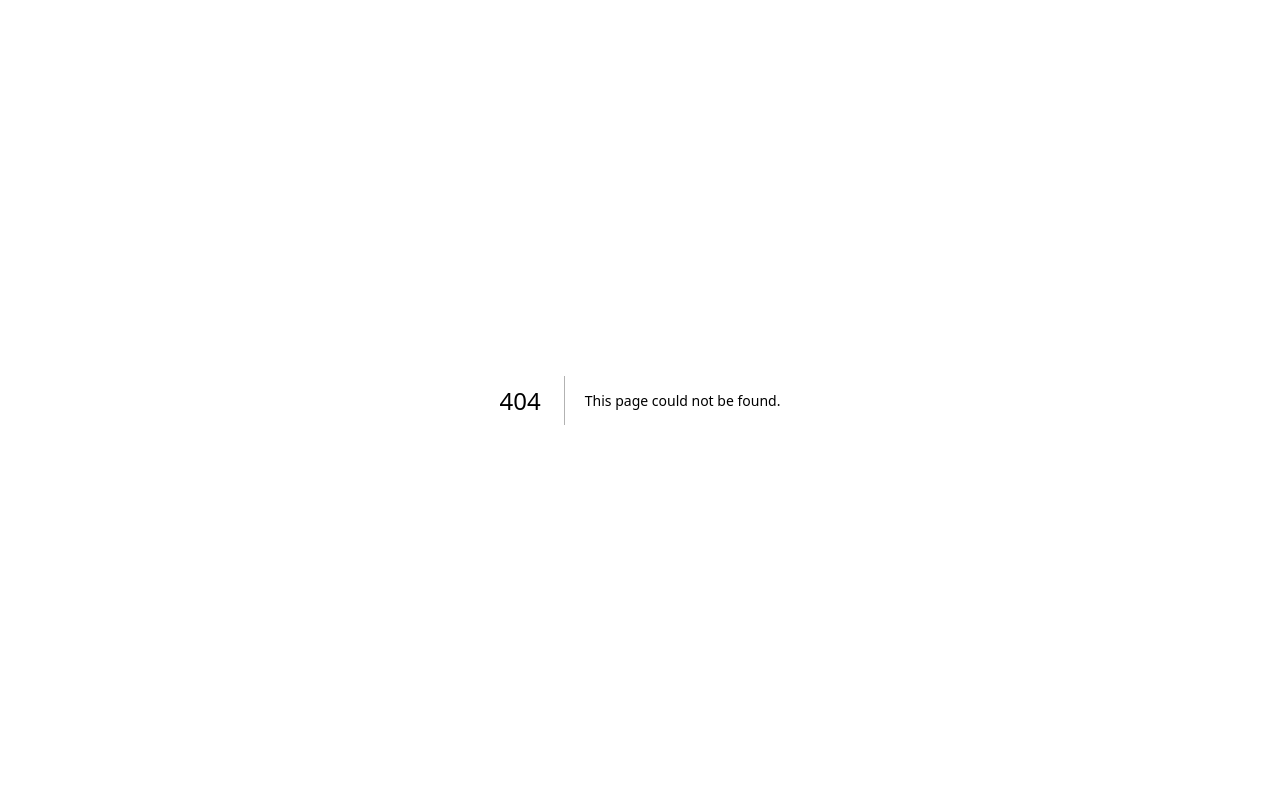
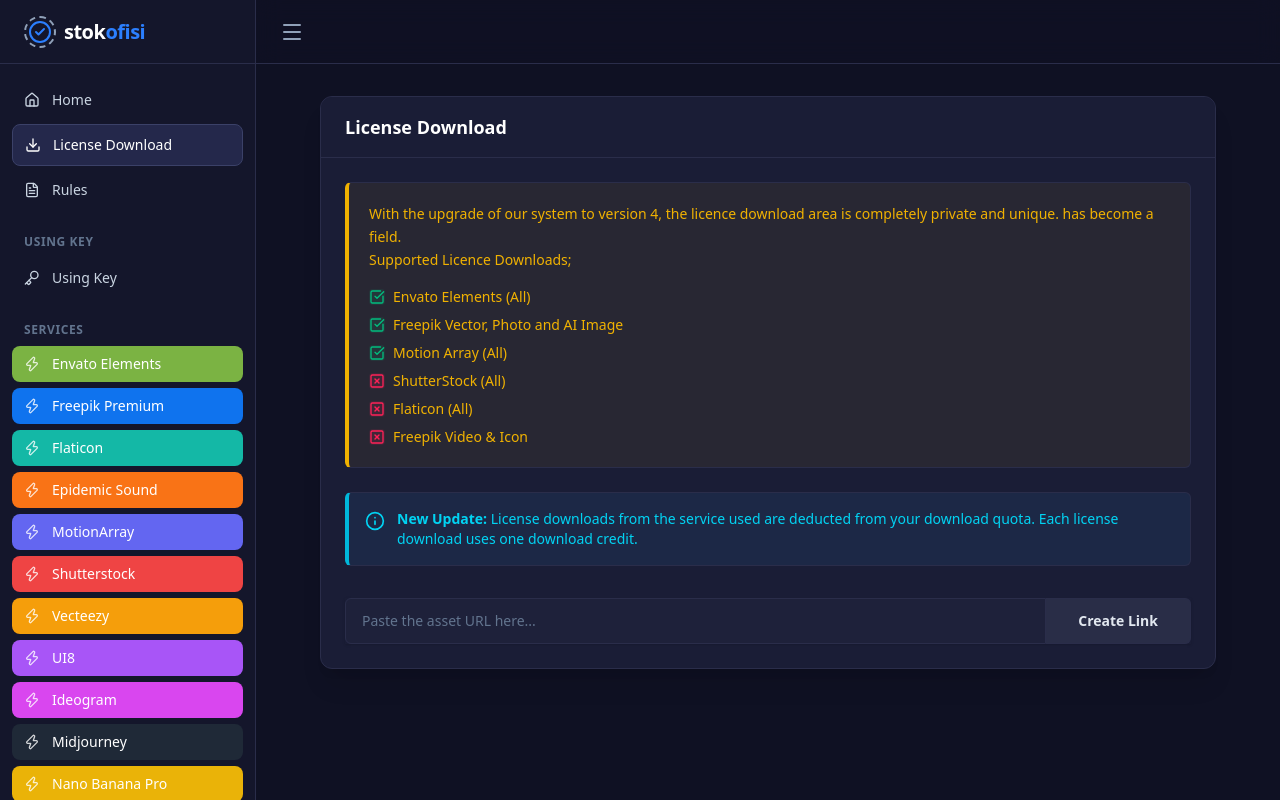
Before and after one commit to Bellomubaraq875/universal-downloader-saas, a Next.js app in the folder frontend/: page /license in a window 1280 px wide. Before the commit this address had no page. Built offline with nearby package versions, Linux system fonts and the light colour scheme.

Commit message:
license page created

```diff
--- /dev/null
+++ b/frontend/src/app/(dashboard)/license/page.tsx
@@ -0,0 +1,124 @@
+"use client";
+
+import React, { useState } from "react";
+import { Info, CheckSquare, XSquare, Loader2 } from "lucide-react";
+
+export default function LicenseDownloadPage() {
+    const [url, setUrl] = useState("");
+    const [isLoading, setIsLoading] = useState(false);
+    const [message, setMessage] = useState<{ type: 'success' | 'error', text: string } | null>(null);
+
+    const handleCreateLink = async (e: React.FormEvent) => {
+        e.preventDefault();
+        if (!url) return;
+
+        setIsLoading(true);
+        setMessage(null);
+
+        // Simulate backend processing
+        setTimeout(() => {
+            setIsLoading(false);
+            setMessage({
+                type: 'success',
+                text: 'License link generated successfully!'
+            });
+            setUrl("");
+        }, 1500);
+    };
+
+    return (
+        <div className="w-full max-w-4xl mx-auto space-y-6">
+
+            {/* Main Card */}
+            <div className="bg-[#1a1d36] border border-[#2a2d4a] rounded-xl overflow-hidden shadow-xl">
+
+                {/* Header */}
+                <div className="px-6 py-4 border-b border-[#2a2d4a] bg-[#1a1d36]">
+                    <h2 className="text-lg font-bold text-white">License Download</h2>
+                </div>
+
+                {/* Content Body */}
+                <div className="p-6 space-y-6">
+
+                    {/* Status Alert Box */}
+                    <div className="bg-[#4a3f2d]/30 border border-[#2a2d4a] border-l-4 border-l-yellow-500 rounded-md p-5">
+                        <p className="text-yellow-500 font-medium text-sm leading-relaxed mb-4">
+                            With the upgrade of our system to version 4, the licence download area is completely private and unique. has become a field.
+                            <br />
+                            Supported Licence Downloads;
+                        </p>
+
+                        <div className="space-y-2">
+                            <div className="flex items-center space-x-2 text-sm">
+                                <CheckSquare className="w-4 h-4 text-emerald-500 bg-emerald-500/10 rounded-sm" />
+                                <span className="text-yellow-500 font-medium">Envato Elements (All)</span>
+                            </div>
+                            <div className="flex items-center space-x-2 text-sm">
+                                <CheckSquare className="w-4 h-4 text-emerald-500 bg-emerald-500/10 rounded-sm" />
+                                <span className="text-yellow-500 font-medium">Freepik Vector, Photo and AI Image</span>
+                            </div>
+                            <div className="flex items-center space-x-2 text-sm">
+                                <CheckSquare className="w-4 h-4 text-emerald-500 bg-emerald-500/10 rounded-sm" />
+                                <span className="text-yellow-500 font-medium">Motion Array (All)</span>
+                            </div>
+                            <div className="flex items-center space-x-2 text-sm">
+                                <XSquare className="w-4 h-4 text-rose-500 bg-rose-500/10 rounded-sm" />
+                                <span className="text-yellow-500 font-medium">ShutterStock (All)</span>
+                            </div>
+                            <div className="flex items-center space-x-2 text-sm">
+                                <XSquare className="w-4 h-4 text-rose-500 bg-rose-500/10 rounded-sm" />
+                                <span className="text-yellow-500 font-medium">Flaticon (All)</span>
+                            </div>
+                            <div className="flex items-center space-x-2 text-sm">
+                                <XSquare className="w-4 h-4 text-rose-500 bg-rose-500/10 rounded-sm" />
+                                <span className="text-yellow-500 font-medium">Freepik Video & Icon</span>
+                            </div>
+                        </div>
+                    </div>
+
+                    {/* Info Alert Box */}
+                    <div className="bg-[#1e3a5f]/40 border border-[#2a2d4a] border-l-4 border-l-cyan-500 rounded-md p-4 flex items-start space-x-3">
+                        <Info className="w-5 h-5 text-cyan-400 flex-shrink-0 mt-0.5" />
+                        <p className="text-cyan-400 text-sm font-medium">
+                            <span className="font-bold">New Update:</span> License downloads from the service used are deducted from your download quota. Each license download uses one download credit.
+                        </p>
+                    </div>
+
+                    {/* Input Form Group */}
+                    <form onSubmit={handleCreateLink} className="pt-2">
+                        <div className="flex flex-col sm:flex-row shadow-sm">
+                            <input
+                                type="url"
+                                value={url}
+                                onChange={(e) => setUrl(e.target.value)}
+                                placeholder="Paste the asset URL here..."
+                                className="flex-1 bg-[#1e213a] border border-[#2a2d4a] sm:rounded-l-md sm:rounded-r-none rounded-t-md px-4 py-3 text-sm text-slate-200 focus:outline-none focus:ring-1 focus:ring-blue-500 transition-all placeholder:text-slate-500"
+                                required
+                                disabled={isLoading}
+                            />
+                            <button
+                                type="submit"
+                                disabled={isLoading}
+                                className="bg-[#292d47] border border-[#2a2d4a] sm:border-l-0 sm:rounded-r-md sm:rounded-l-none rounded-b-md px-8 py-3 text-sm font-semibold text-slate-200 hover:bg-[#34395a] hover:text-white transition-colors focus:outline-none focus:ring-1 focus:ring-blue-500 disabled:opacity-70 flex items-center justify-center min-w-[140px]"
+                            >
+                                {isLoading ? (
+                                    <Loader2 className="w-4 h-4 animate-spin text-slate-300" />
+                                ) : (
+                                    "Create Link"
+                                )}
+                            </button>
+                        </div>
+
+                        {/* Feedback Message */}
+                        {message && (
+                            <p className={`mt-3 text-sm font-medium ${message.type === 'success' ? 'text-emerald-500' : 'text-rose-500'}`}>
+                                {message.text}
+                            </p>
+                        )}
+                    </form>
+
+                </div>
+            </div>
+        </div>
+    );
+}
```
